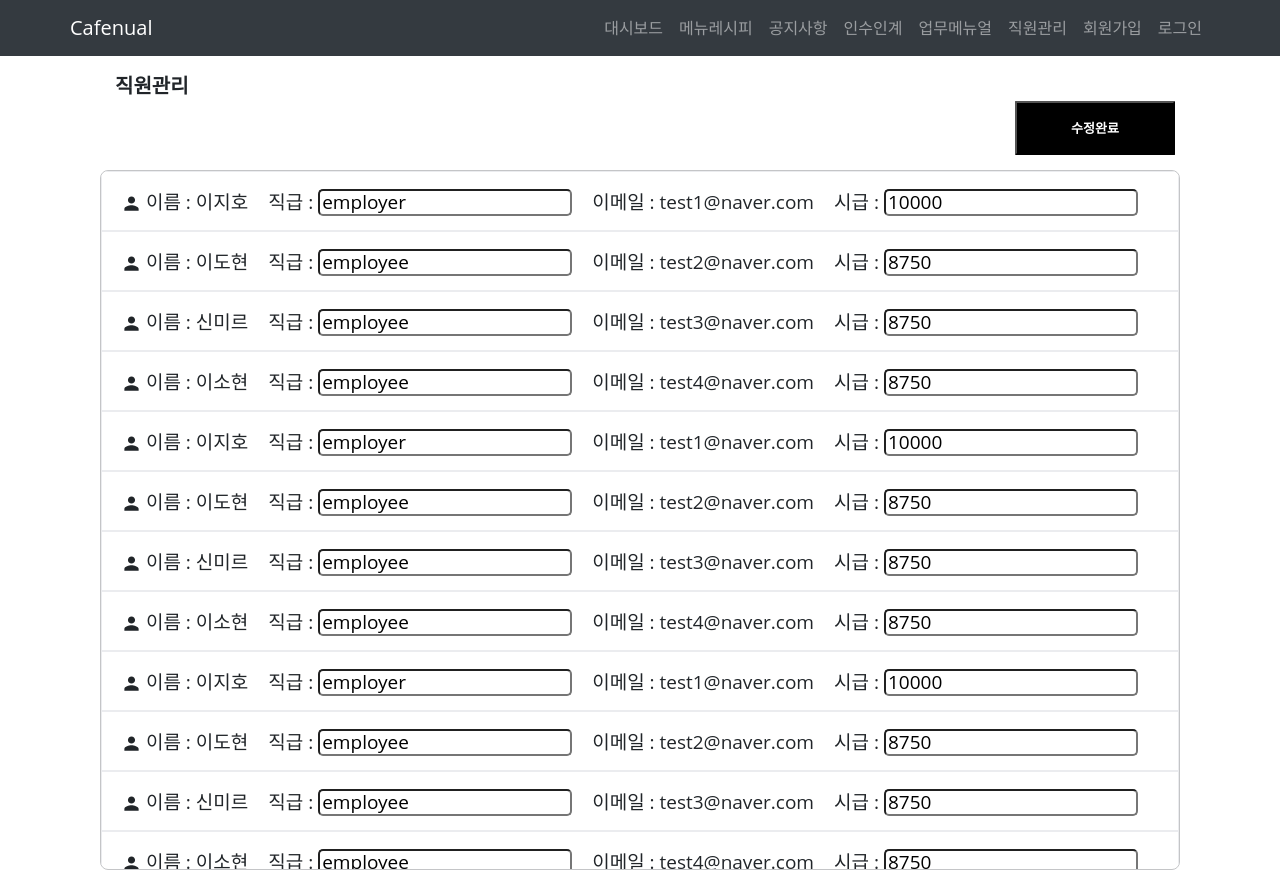
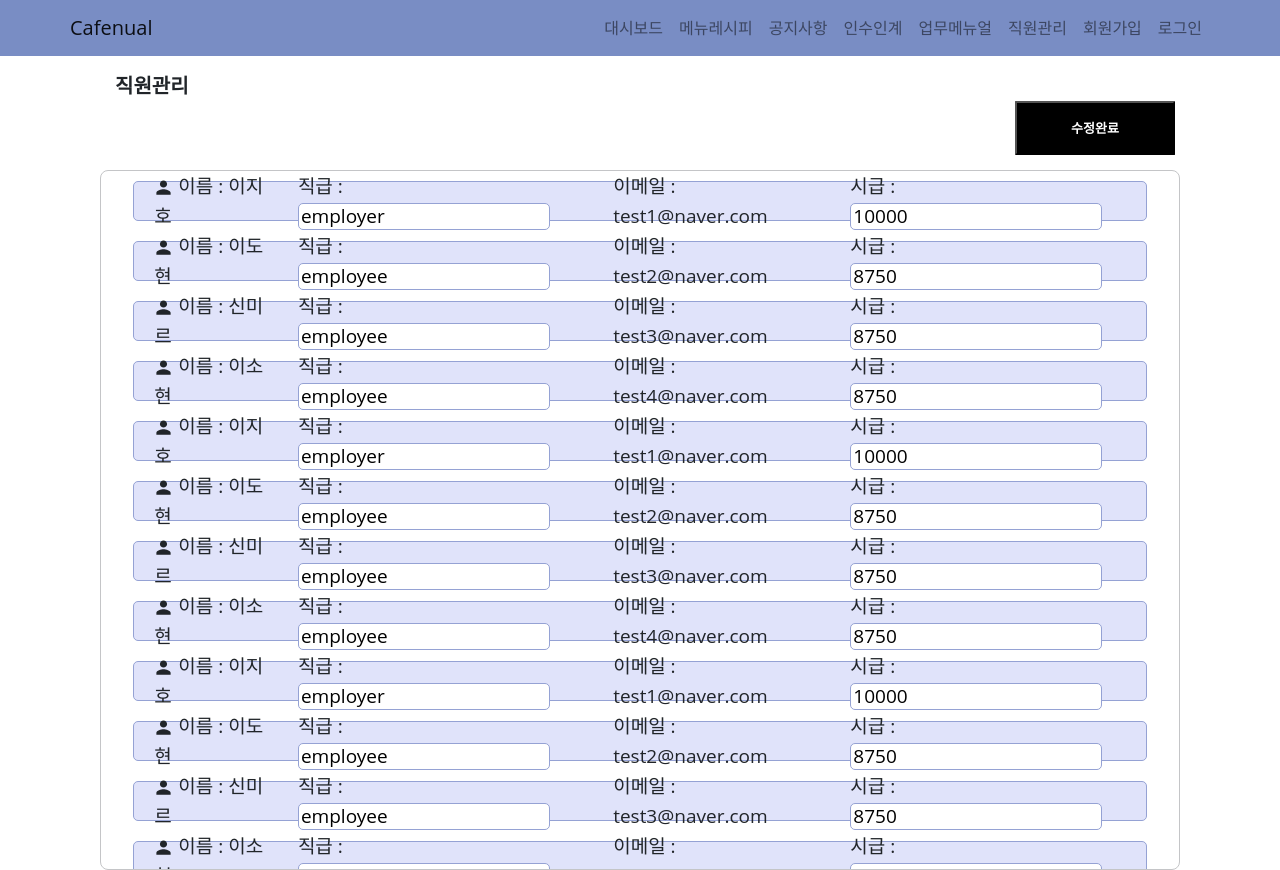
Before and after one commit to cafenual/cafenual-iziho, a React (Create React App) app in the folder cafenual-front/: page /management in a window 1280 px wide. Built offline with nearby package versions, Linux system fonts and the light colour scheme.

Commit message:
Style : 전체적으로 색 바꿧는데 안이쁜듯

```diff
--- a/cafenual-front/src/layouts/Header/Side/index.scss
+++ b/cafenual-front/src/layouts/Header/Side/index.scss
@@ -1,3 +1,4 @@
+
 #sidemenu {
   width: 250px;
   height: 100%;
@@ -16,12 +17,16 @@
   display: flex;
   padding: 10px 45px;
   margin-left: 5px;
-  align-items: center
+  align-items: center;
 }
 
 .selected-menu {
   @extend .non-selected-menu;
   border-radius: 10px;
-  background-color: rgb(203, 181, 216);
-  color : black ;
+  background-color: rgb(241, 241, 241);
+  color: black;
 }
+
+.me-auto{
+  color: azure;
+}
--- a/cafenual-front/src/layouts/Header/Top/index.css
+++ b/cafenual-front/src/layouts/Header/Top/index.css
@@ -1,93 +1,4 @@
 
-
-
-
-
-
-
-
-
-
-
-
-
-
-
-
-
-
-
-
-
-
-
-
-
-
-
-
-
-
-
-
-
-
-
-
-
-
-
-
-/*
-
-* #header {
-  position: relative;
-  width: 100%;
-
-  border-bottom: 1px gray solid;
+.TopNavber {
+  background-color: rgb(121, 141, 196);
 }
-
-#top {
-  font-family: -webkit-pictograph;
-  width: 100%;
-  display: flex;
-  height: 77px;
-}
-#top span {
-  font-size: 25px;
-  font-weight: 350;
-}
-.header-left {
-  display: flex;
-  align-items: center;
-  width: 20%;
-  flex-basis: 250px;
-  justify-content: center;
-}
-#header-right {
-  display: flex;
-  flex-basis: 80%;
-  justify-content: space-between;
-}
-.header-main {
-  display: flex;
-  align-items: center;
-  flex-basis: 900px;
-  justify-content: space-evenly;
-}
-
-/* 왜 보더 안먹히지??????????  */
-/* .header-main div:hover {
-  border: 1px, solid, gray;
-}
-
-#header-loginbox {
-  display: flex;
-  align-items: center;
-  flex-basis: 200px;
-  justify-content: space-evenly;
-}
-
-#header-loginbox span {
-  font-size: medium;
-} */
--- a/cafenual-front/src/layouts/Header/Top/index.js
+++ b/cafenual-front/src/layouts/Header/Top/index.js
@@ -6,7 +6,7 @@ import "./index.css";
 const Header = () => {
   return (
     <div>
-      <Navbar bg="dark" variant="dark">
+      <Navbar className="TopNavber">
         <Container>
           <Navbar.Brand href="/">Cafenual</Navbar.Brand>
           <Nav className="me-auto">
--- a/cafenual-front/src/pages/Dash/style.css
+++ b/cafenual-front/src/pages/Dash/style.css
@@ -56,7 +56,7 @@ li {
 .button{
   text-align: center;
   margin: 20px;
-  background:rgb(203, 181, 216);
+  background:rgb(181, 190, 216);
   color:#fff;
   border:none;
   position:relative;
@@ -70,7 +70,7 @@ li {
 }
 .button:hover{
   background:#fff;
-  color:rgb(203, 181, 216);;
+  color:rgb(181, 192, 216);
 }
 .button:before,button:after{
   content:'';
@@ -79,7 +79,7 @@ li {
   right:0;
   height:2px;
   width:0;
-  background: rgb(203, 181, 216);
+  background: rgb(181, 192, 216);
   transition:400ms ease all;
 }
 .button:after{
--- a/cafenual-front/src/pages/Management/index.js
+++ b/cafenual-front/src/pages/Management/index.js
@@ -2,6 +2,7 @@ import React from "react";
 import "./style.scss";
 import { IoMdPerson } from "react-icons/io";
 function Management() {
+
   const fakedata = [
     {
       email: "test1@naver.com",
@@ -111,15 +112,19 @@ function Management() {
         <div className="emploer-list">
           {fakedata.map((item, index) => (
             <div key={index} className="emploer-info">
+              <div className="inner-emploer-info">
                 <div className="emploer-info-element">
                   <IoMdPerson /> 이름 : {item.name}
                 </div>
                 <div className="emploer-info-element">
                   직급 : <input type="text" value={item.role} />
                 </div>
-              <div className="emploer-info-element">이메일 : {item.email}</div>
+                <div className="emploer-info-element">
+                  이메일 : {item.email}
+                </div>
                 <div className="emploer-info-element">
                   시급 : <input type="text" value={item.wage} />
+                </div>
               </div>
             </div>
           ))}
--- a/cafenual-front/src/pages/Management/style.scss
+++ b/cafenual-front/src/pages/Management/style.scss
@@ -1,7 +1,6 @@
 .management-container {
   width: 1080px;
   margin: 0 auto;
-
 }
 .emploer-list {
   overflow-y: scroll;
@@ -10,19 +9,30 @@
   max-height: 700px;
   border-radius: 8px;
 }
-
 .emploer-info {
   display: flex;
   height: 60px;
-  border: 1px solid #ebecef;
-  font-size: 19px;
-  line-height: 60px;
+  align-items: center;
+  justify-content: center;
+  .inner-emploer-info {
+    background-color: #e0e3fa;
+    display: flex;
+    border-radius: 5px;
+    width: 94%;
+    height: 40px;
+    border: 1px solid #95a2d4;
+    font-size: 19px;
+    line-height: 30px;
+    align-items: center;
+  }
 }
+
 .emploer-info-element {
   padding-left: 20px;
-  input{
+  input {
     height: 27px;
     border-radius: 5px;
+    border: 1px solid #95a2d4;
   }
 }
 .modify {
@@ -39,6 +49,5 @@
   &:hover {
     color: #ffffff;
     background-color: #727272;
-
   }
 }
--- a/cafenual-front/src/pages/Notice/index.css
+++ b/cafenual-front/src/pages/Notice/index.css
@@ -15,15 +15,15 @@ tbody td {
   text-align: center;
 }
 .necessary{
-    border: 1px #fc7c85 solid;
+    border: 1px rgb(121, 141, 196) solid;
     border-radius: 8px;
-    background-color: #ffc6c9;
+    background-color: rgba(76, 107, 194, 0.555);
 }
 .important{
-    border: 1px #fc7c85 solid;
+    border: 1px rgb(121, 141, 196) solid;
     border-radius: 8px;
 }
 .nomal {
-  border: 1px solid #ffc6c9;
+  border: 1px solid rgba(144, 157, 194, 0.555);
   border-radius: 8px;
 }
--- a/cafenual-front/src/pages/Transition/style.css
+++ b/cafenual-front/src/pages/Transition/style.css
@@ -32,7 +32,7 @@
   padding: 5px;
   border-bottom: 1px solid gray;
   text-align: center;
-  background-color: rgb(203, 181, 216);
+  background-color: rgb(196, 206, 228);
 }
 
 .button-container {
```
Lines whose indentation alone changed are shown as unchanged.
